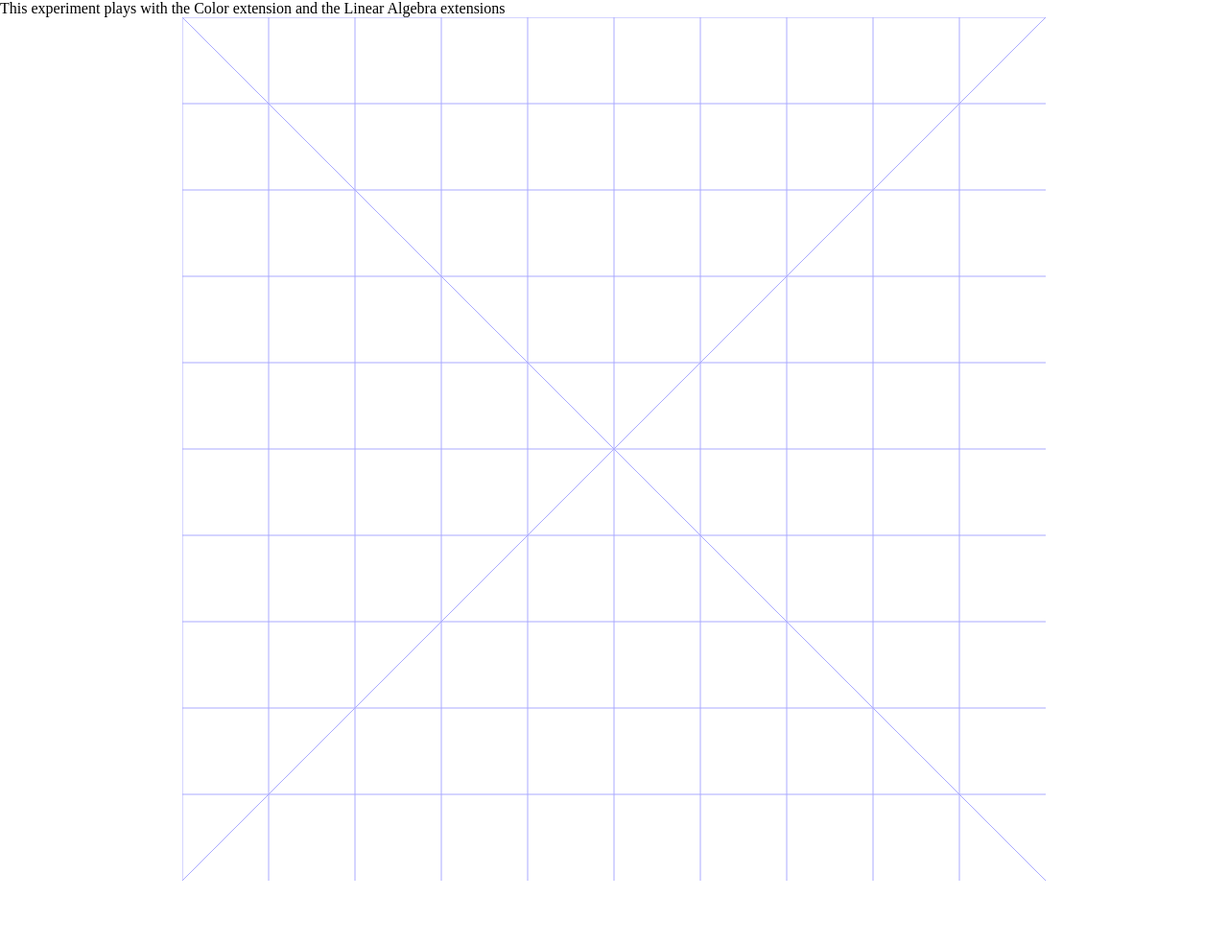
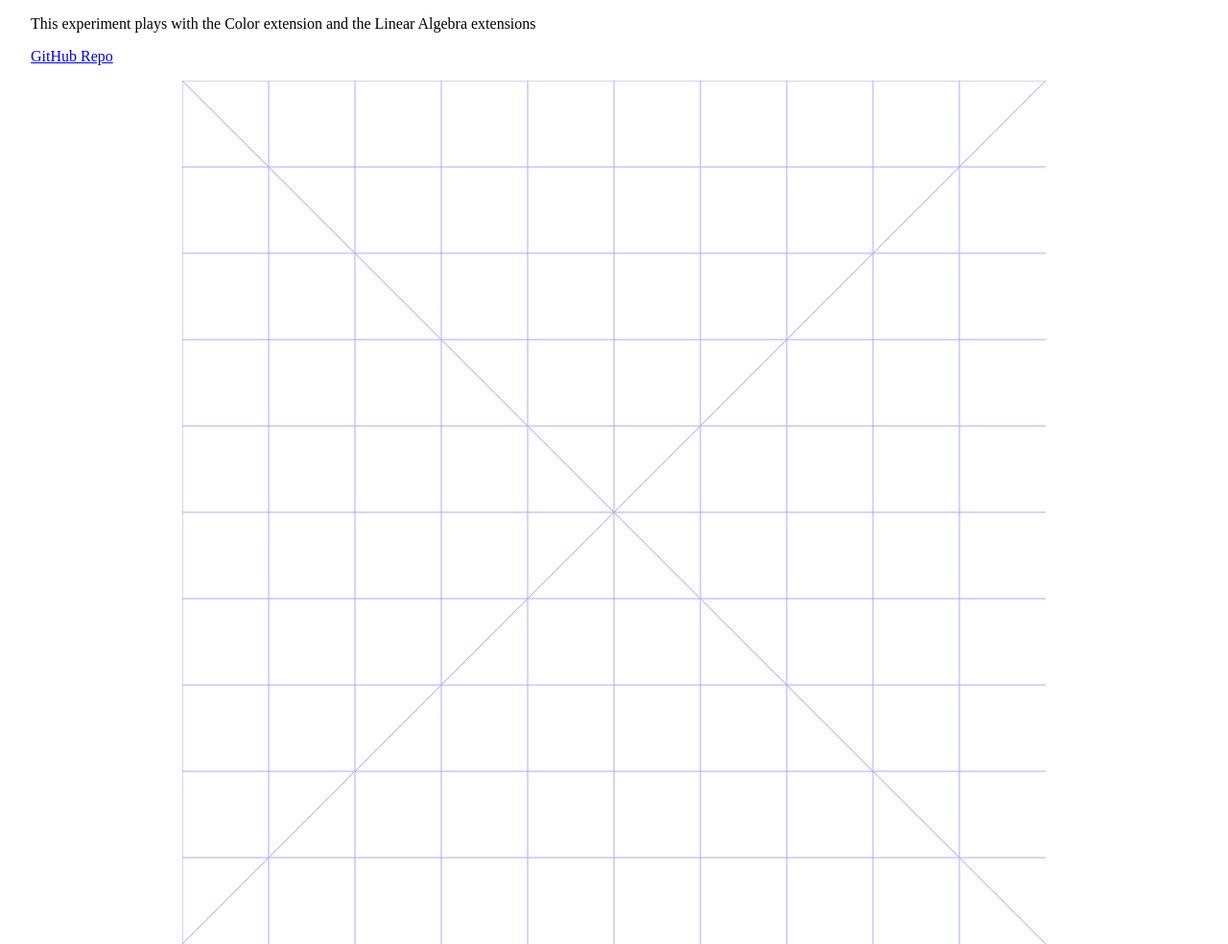
Before and after one commit to maludwig/js-linear-algebra, a PHP site: page / in a window 1280 px wide. Shown: the whole page at 96% size. Before the commit the page ends 918 px from the top, so only its background shows below. Run offline with PHP 8.4, Linux system fonts and the light colour scheme; some libraries are stand-ins or nearby versions.

Commit message:
Added GitHub link

```diff
--- a/index.php
+++ b/index.php
@@ -85,7 +85,8 @@
 </head>
 
 <body>
-    This experiment plays with the Color extension and the Linear Algebra extensions
+    <p>This experiment plays with the Color extension and the Linear Algebra extensions</p>
+    <p><a href="https://github.com/maludwig/js-linear-algebra">GitHub Repo</a></p>
 	<canvas id="whiteboard"></canvas>
 	<div id="overlay"></div>
 </body>
--- a/style.css
+++ b/style.css
@@ -7,6 +7,10 @@ html, body {
 
 a img {
 	border: none;
+}
+
+p {
+    padding: 0 2em;
 }
 
 #overlay {
```
